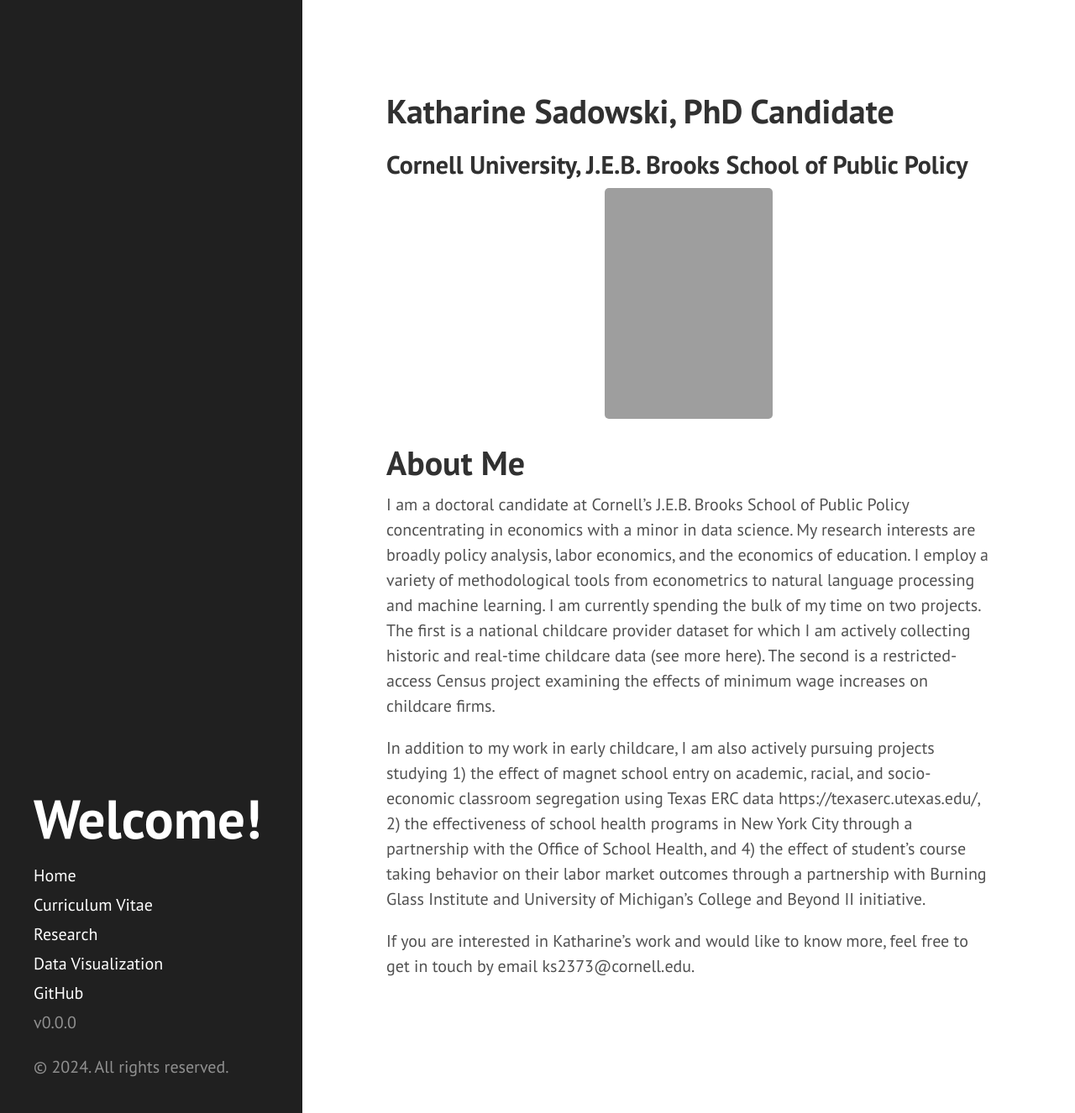
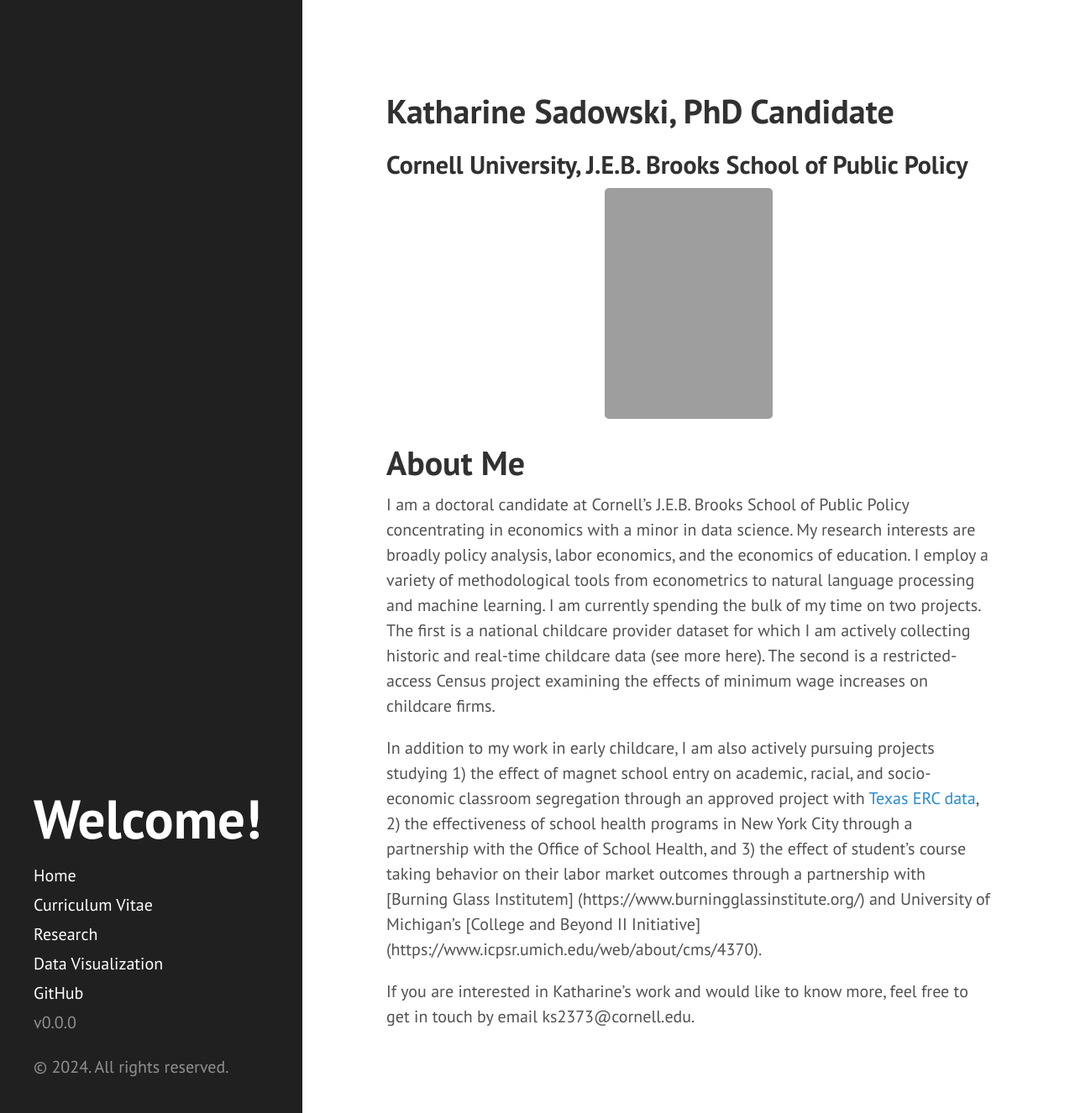
Before and after one commit to kcsadow/website, a Jekyll site: the page built from index.md, in a window 1280 px wide and 1326 px high. Shown: the whole window at 84% size. Built offline with Jekyll 4.4.1, drawn with Linux system fonts in a browser that asks for light colours; the list of posts is cut into pages by our own code.

Commit message:
Update index.md

```diff
--- a/index.md
+++ b/index.md
@@ -14,7 +14,7 @@ layout: default
 # About Me
 I am a doctoral candidate at Cornell's J.E.B. Brooks School of Public Policy concentrating in economics with a minor in data science. My research interests are broadly policy analysis, labor economics, and the economics of education. I employ a variety of methodological tools from econometrics to natural language processing and machine learning. I am currently spending the bulk of my time on two projects. The first is a national childcare provider dataset for which I am actively collecting historic and real-time childcare data (see more here). The second is a restricted-access Census project examining the effects of minimum wage increases on childcare firms.
 
-In addition to my work in early childcare, I am also actively pursuing projects studying 1) the effect of magnet school entry on academic, racial, and socio-economic classroom segregation using Texas ERC data https://texaserc.utexas.edu/, 2) the effectiveness of school health programs in New York City through a partnership with the Office of School Health, and 4) the effect of student's course taking behavior on their labor market outcomes through a partnership with Burning Glass Institute and University of Michigan's College and Beyond II initiative.
+In addition to my work in early childcare, I am also actively pursuing projects studying 1) the effect of magnet school entry on academic, racial, and socio-economic classroom segregation through an approved project with [Texas ERC data](https://texaserc.utexas.edu/), 2) the effectiveness of school health programs in New York City through a partnership with the Office of School Health, and 3) the effect of student's course taking behavior on their labor market outcomes through a partnership with [Burning Glass Institutem] (https://www.burningglassinstitute.org/) and University of Michigan's [College and Beyond II Initiative] (https://www.icpsr.umich.edu/web/about/cms/4370).
 
 If you are interested in Katharine’s work and would like to know more, feel free to get in touch by email ks2373@cornell.edu.
 
```
